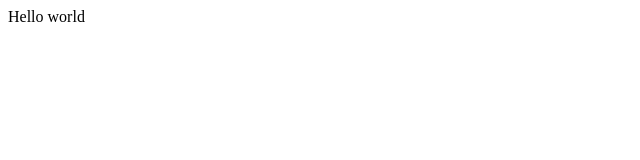
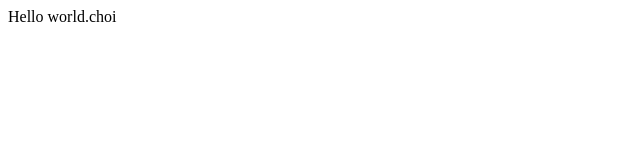
Before and after one commit to wahahoo/opentutorials-choi, a plain HTML site: page index.html in a window 1280 px wide. Shown: the full height of the page, 0-640 px from the left. Drawn offline with Linux system fonts and the light colour scheme.

Commit message:
change index.html

```diff
--- a/index.html
+++ b/index.html
@@ -20,6 +20,6 @@
     </head>
 
     <body>
-        Hello world
+        Hello world.choi
     </body>
 </html>
```
